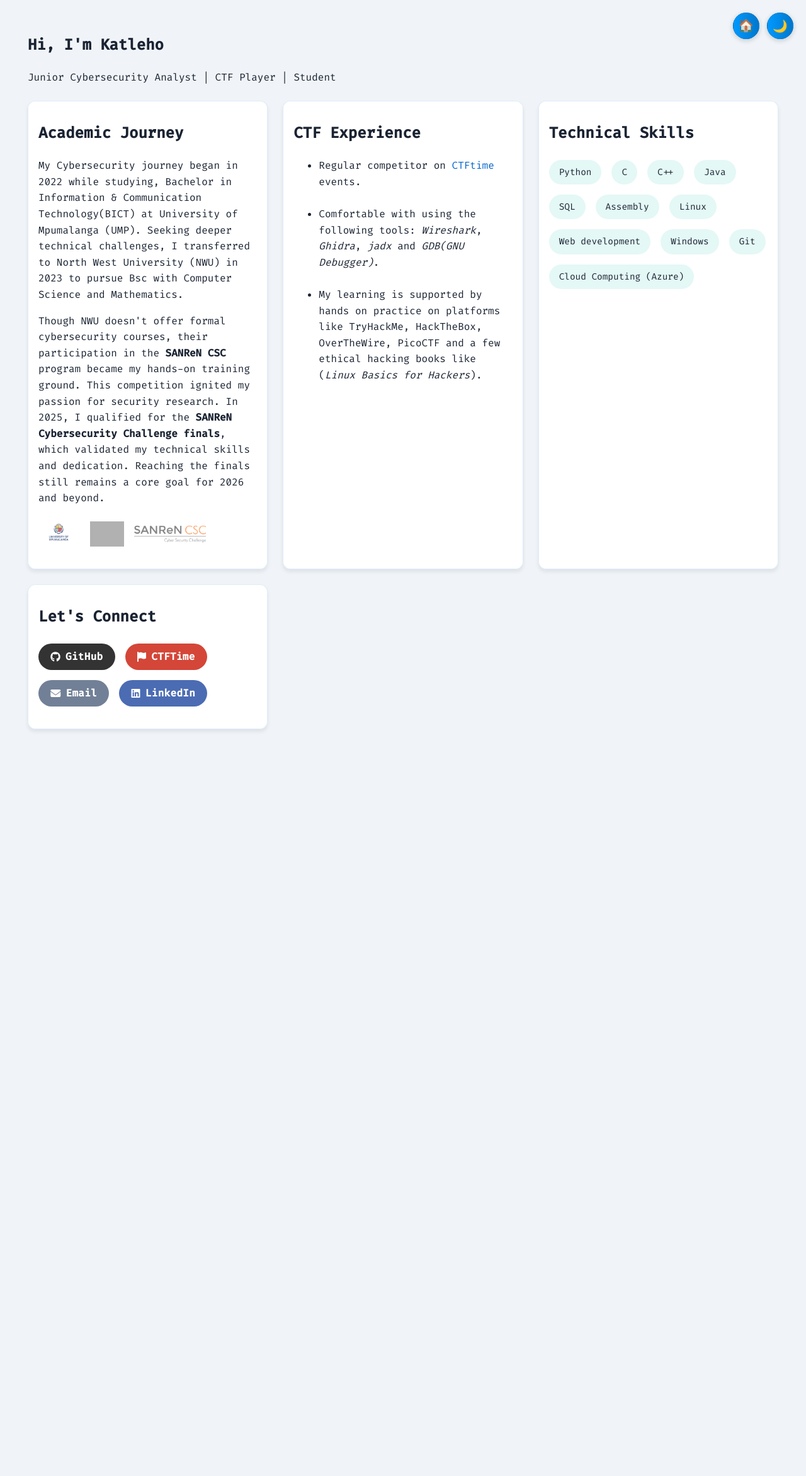
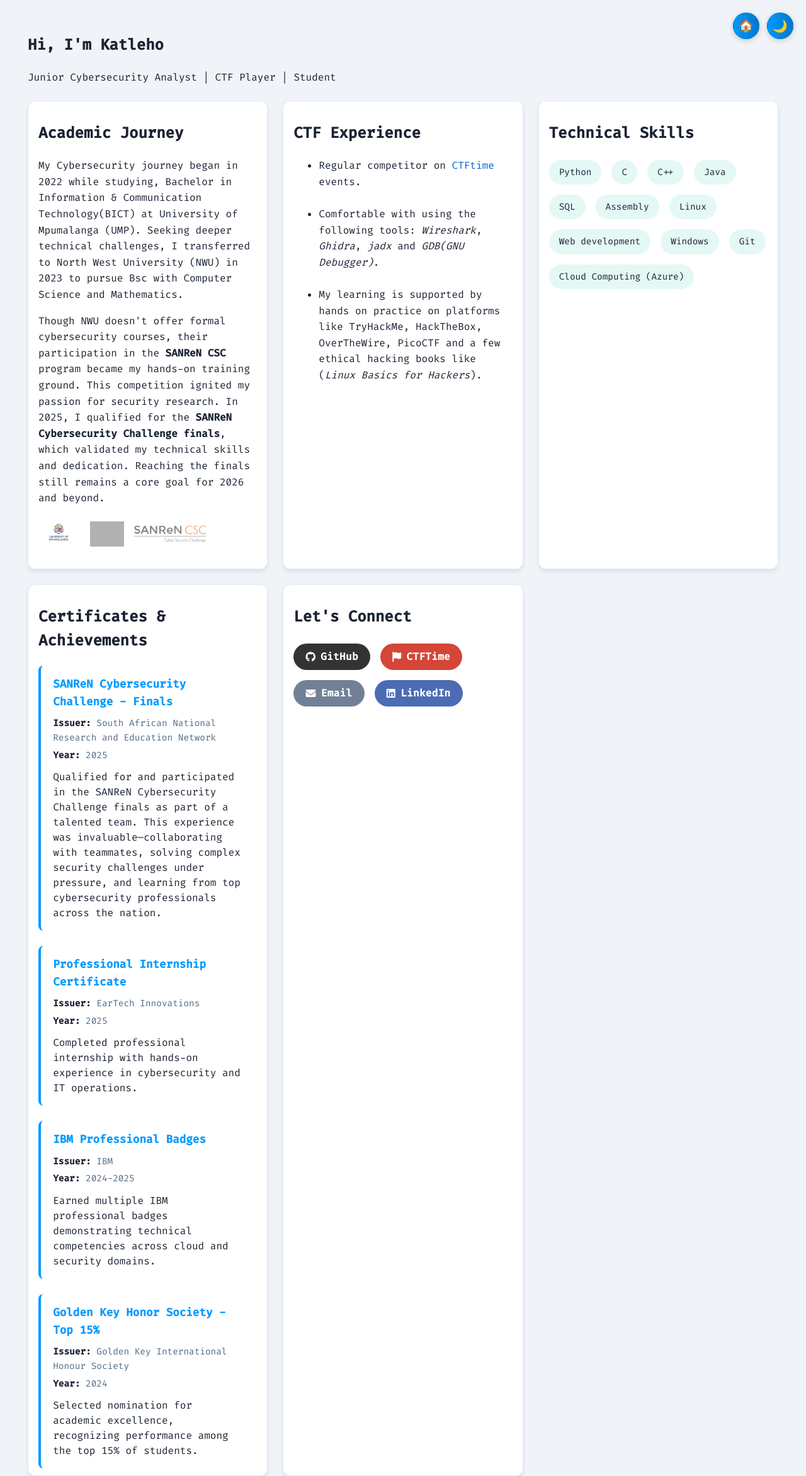
Before and after one commit to PathogenicKatt/PathogenicKatt.github.io, a Jekyll site: the page built from about.md, in a window 1280 px wide. Shown: the whole page at 63% size. Built offline with Jekyll 4.4.1, drawn with Linux system fonts in a browser that asks for light colours; before the commit the page ends 1158 px from its top, so only the background shows below that; grey boxes are pictures that could not be loaded.

Commit message:
Update about-me

```diff
--- a/about.md
+++ b/about.md
@@ -49,6 +49,35 @@ custom_css: true
         <span>Cloud Computing (Azure)</span>
       </div>
     </section>
+    <section class="about-card">
+      <h2>Certificates & Achievements</h2>
+      <div class="certificates-list">
+        <div class="certificate-item">
+          <h3>SANReN Cybersecurity Challenge - Finals</h3>
+          <p class="cert-org"><strong>Issuer:</strong> South African National Research and Education Network</p>
+          <p class="cert-year"><strong>Year:</strong> 2025</p>
+          <p class="cert-desc">Qualified for and participated in the SANReN Cybersecurity Challenge finals as part of a talented team. This experience was invaluable—collaborating with teammates, solving complex security challenges under pressure, and learning from top cybersecurity professionals across the nation.</p>
+        </div>
+        <div class="certificate-item">
+          <h3>Professional Internship Certificate</h3>
+          <p class="cert-org"><strong>Issuer:</strong> EarTech Innovations</p>
+          <p class="cert-year"><strong>Year:</strong> 2025</p>
+          <p class="cert-desc">Completed professional internship with hands-on experience in cybersecurity and IT operations.</p>
+        </div>
+        <div class="certificate-item">
+          <h3>IBM Professional Badges</h3>
+          <p class="cert-org"><strong>Issuer:</strong> IBM</p>
+          <p class="cert-year"><strong>Year:</strong> 2024-2025</p>
+          <p class="cert-desc">Earned multiple IBM professional badges demonstrating technical competencies across cloud and security domains.</p>
+        </div>
+        <div class="certificate-item">
+          <h3>Golden Key Honor Society - Top 15%</h3>
+          <p class="cert-org"><strong>Issuer:</strong> Golden Key International Honour Society</p>
+          <p class="cert-year"><strong>Year:</strong> 2024</p>
+          <p class="cert-desc">Selected nomination for academic excellence, recognizing performance among the top 15% of students.</p>
+        </div>
+      </div>
+    </section>
     <section class="about-card connect">
       <h2>Let's Connect</h2>
       <div class="social-links">
--- a/assets/css/custom.css
+++ b/assets/css/custom.css
@@ -914,6 +914,62 @@ body[data-page="christ"] .top-nav-container .theme-button:hover {
 }
 
 /* ========================================
+   CERTIFICATES STYLES
+   ======================================== */
+.certificates-list {
+  display: flex;
+  flex-direction: column;
+  gap: 1.5rem;
+}
+
+.certificate-item {
+  background: var(--card-bg);
+  border-left: 4px solid var(--accent);
+  padding: 1rem 1.2rem;
+  border-radius: 8px;
+  transition: all 0.3s ease;
+}
+
+.certificate-item:hover {
+  transform: translateX(8px);
+  box-shadow: 0 4px 12px rgba(0, 0, 0, 0.1);
+}
+
+.certificate-item h3 {
+  margin-top: 0;
+  margin-bottom: 0.5rem;
+  color: var(--accent);
+  font-size: 1.1rem;
+}
+
+.cert-org,
+.cert-year {
+  margin: 0.3rem 0;
+  font-size: 0.9rem;
+  color: var(--text-secondary);
+}
+
+.cert-org strong,
+.cert-year strong {
+  color: var(--text-color);
+}
+
+.cert-desc {
+  margin: 0.7rem 0 0 0;
+  color: var(--text-color);
+  line-height: 1.5;
+}
+
+[data-theme="dark"] .certificate-item {
+  background: rgba(0, 255, 136, 0.05);
+  border-left-color: var(--accent);
+}
+
+[data-theme="dark"] .certificate-item:hover {
+  box-shadow: 0 4px 12px rgba(0, 255, 136, 0.2);
+}
+
+/* ========================================
    CHRIST'S JOURNEY STYLES
    ======================================== */
 .christ-header-animation h1,
```
